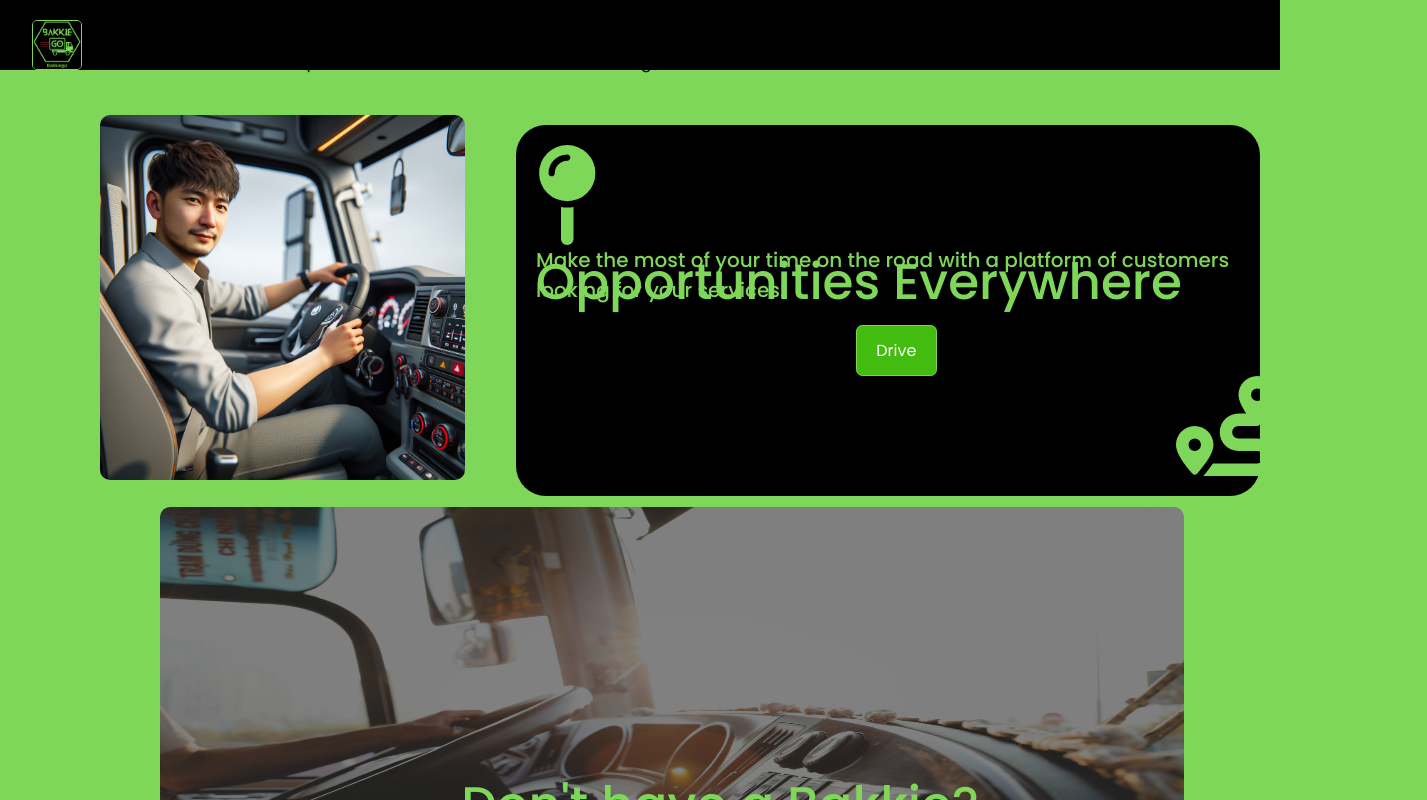
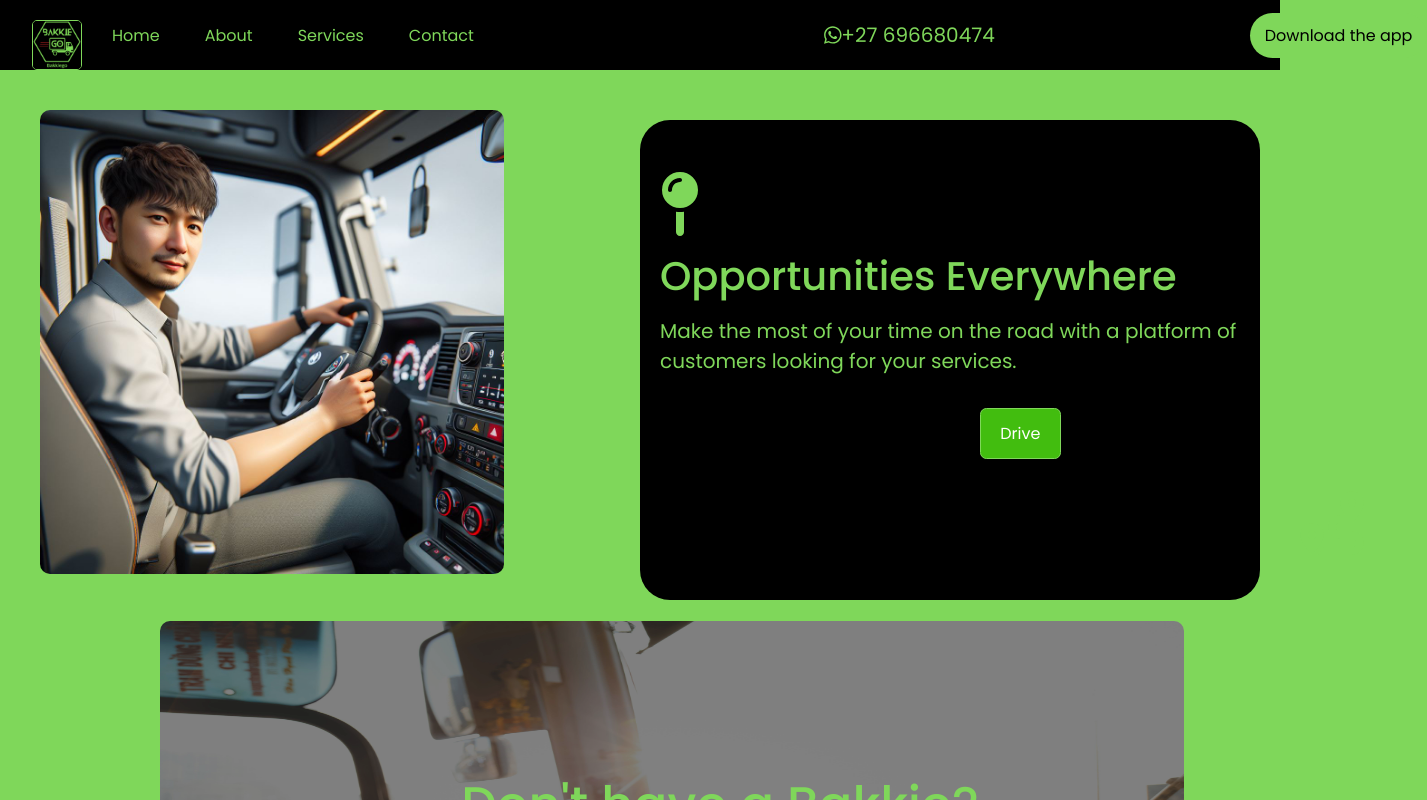
Before and after one commit to leke15/bakkigofree, a React (Create React App) app: page /Business in a window 1280 px wide. Shown: the top 800 px of the page, 1427 px wide, since content can reach past the window. Built offline with nearby package versions, Linux system fonts and the light colour scheme.

Commit message:
changed the icons and text sizes as well as their positions

```diff
--- a/src/components/business/business.css
+++ b/src/components/business/business.css
@@ -1,77 +1,57 @@
-.navbar-links-01{
-    margin-left: 100px;
-    margin-top: -20px;
-}
-
-.navbar-links-01 >a{
-    color: black;
-    margin-left: 10rem;
-    color: black;
-    text-decoration: none;
-    border-radius: 35px;
-    transition: var(--transition);
+.pagebanner {
+    display: flex;
+    flex-wrap: wrap;
     padding: 20px;
   }
 
-.navbar-links-01 >a:hover{
-    background: black;
+  .imgbanner, .textbanner {
+    flex: 1;
+    padding: 20px;
+  }
+
+  .imgbanner > img {
+    width: 80%;
+    height: auto;
+    border-radius: 10px;
+  }
+
+  .textbanner {
+    margin-top: 30px;
+    width: 50%;
+    height: 30rem;
+    padding: 20px;
+    background-color: black;
+    border-radius: 30px;
+  }
+
+  .home_text {
+    font-size: 2.5rem;
+    color: var(--primary-color);
+    margin-top: 10px;
+  }
+
+  .desc_text {
+    font-size: 1.25rem;
+    margin-top: 5rem;
     color: var(--primary-color);
   }
 
-#pagebanner{
-    padding: 20px;
-}
-
-#imgbanner{
-    width: 40%;
-    float: left;
-    padding: 20px;
-    /* border: 2px solid red; */
-}
-
-#textbanner{
-    margin-top: 30px;
-    width: 60%;
-    float: right;
-    padding: 20px;
-    background-color: black;
-    border-radius: 30px;
-    /* border: 2px solid red; */
-}
-
-#home_text{
-    font-size: 50px;
-    color: var(--primary-color);
-}
-
-#desc_text{
-    font-size: 20px;
-    color: var(--primary-color);
-}
-
-#driver_img{
-    width: 80%;
-    margin-left: 60px;
-    border-radius: 10px;
-}
-
-#location_pin{
-    font-size: 100px;
+  #location_pin, #route_icon {
+    font-size: 4rem;
+    margin-top: 2rem;
     color: var(--primary-color);
   }
 
   #route_icon{
     margin-left: 40rem;
-    font-size: 100px;
-    color: var(--primary-color);
   }
 
-#cta-01{
+  .cta-01 {
     margin-left: 20rem;
-    margin-top: 20px;
+    margin-top: 2rem;
   }
 
-#cta_01_btn{
+  .cta_01_btn {
     width: max-content;
     display: inline-block;
     background: var(--secondary-color);
@@ -83,7 +63,7 @@
     transition: var(--transition);
   }
 
-#cta_01_btn:hover{
+  .cta_01_btn:hover {
     border: 1px solid var(--primary-color);
     background: black;
     color: var(--primary-color);
--- a/src/components/business/business.jsx
+++ b/src/components/business/business.jsx
@@ -1,10 +1,9 @@
 import React from "react";
-import { HashLink as Link } from "react-router-hash-link";
-import Partner from "../partner/Partner";
-import Earnings from "../earnings/Earnings";
-import BakkiegoPlus from "../bakkie+/BakkiegoPlus";
+import Navbar from "../home/Navbar";
+import BakkiegoPlus from "../bakkie+/BakkiegoPlus"
+import Earnings from "../earnings/Earnings"
+import Partner from "../partner/Partner"
 import Footer from "../footer/Footer";
-import Logo from "../../assets/logo.jpg";
 import aiImage from "../../assets/AiImage.jpg";
 import "./business.css";
 import { FontAwesomeIcon } from "@fortawesome/react-fontawesome";
@@ -14,40 +13,21 @@ import { faRoute } from "@fortawesome/free-solid-svg-icons";
 const business = () => {
   return (
     <section id="business-container">
-      <div className="header">
-        <img src={Logo} alt="Bakkiego" className="logo_img" />
-      </div>
-
-      <nav className="navbar">
-        <div className="navbar-links-01">
-          <a href="#earn">
-            Requirements
-          </a>
-          <a href="#earn">
-            Earning
-          </a>
-          <a href="#partner">
-            Partner
-          </a>
-          <Link smooth to="/#about">
-            About
-          </Link>
-        </div>
-      </nav>
-      <div id="pagebanner">
-        <div id="imgbanner">
+      <Navbar />
+      <div className="pagebanner">
+        <div className="imgbanner">
           <img src={aiImage} alt="join bakkiego" id="driver_img" />
         </div>
 
-        <div id="textbanner">
+        <div className="textbanner">
           <FontAwesomeIcon icon={faMapPin} id="location_pin" />
-          <h3 id="home_text">Opportunities Everywhere</h3>
-          <h5 id="desc_text">
+          <h3 className="home_text">Opportunities Everywhere</h3>
+          <p className="desc_text">
             Make the most of your time on the road with a platform of customers
             looking for your services.
-          </h5>
-          <div id="cta-01">
-            <a href="#verification" download id="cta_01_btn">
+          </p>
+          <div className="cta-01">
+            <a href="#verification" className="cta_01_btn">
               Drive
             </a>
           </div>
```
Lines whose indentation alone changed are shown as unchanged.
